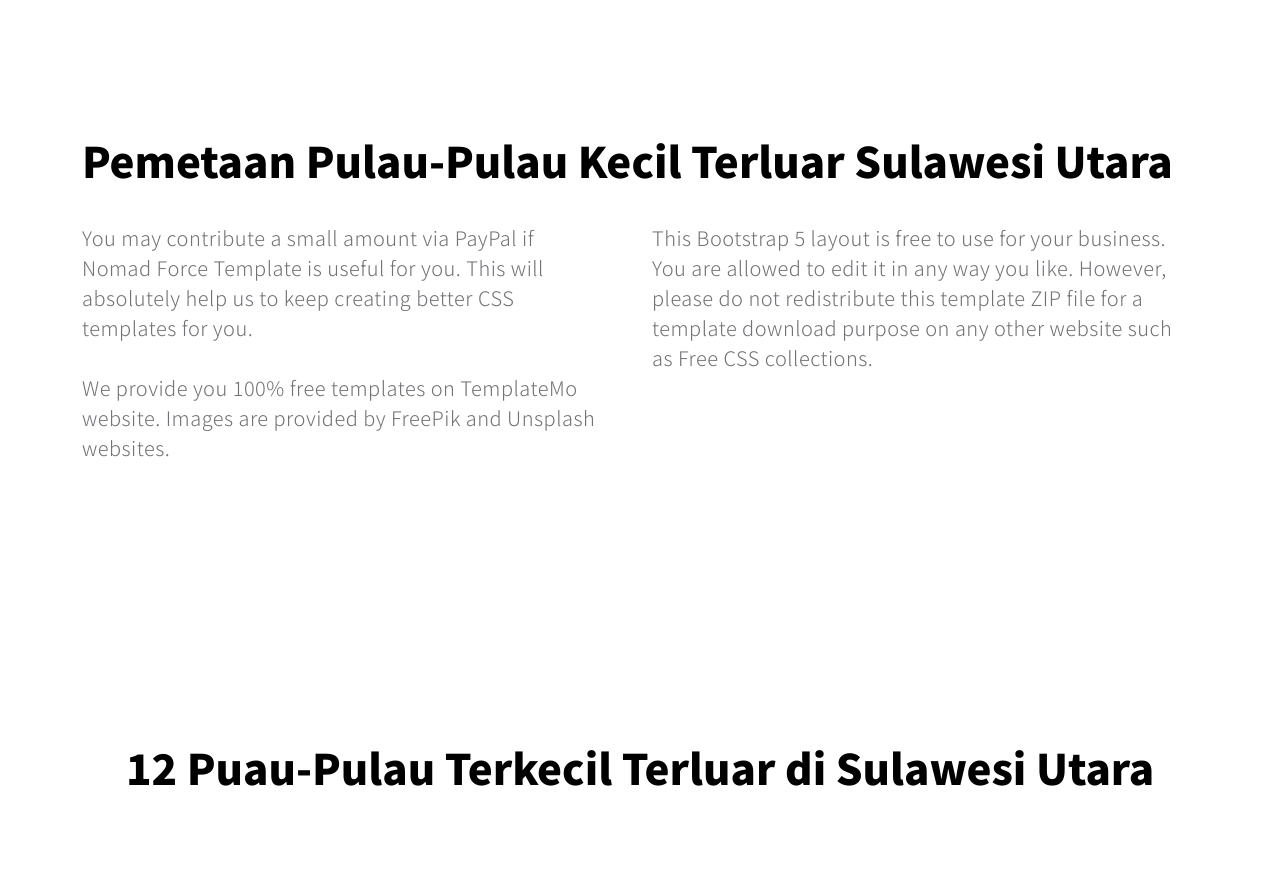
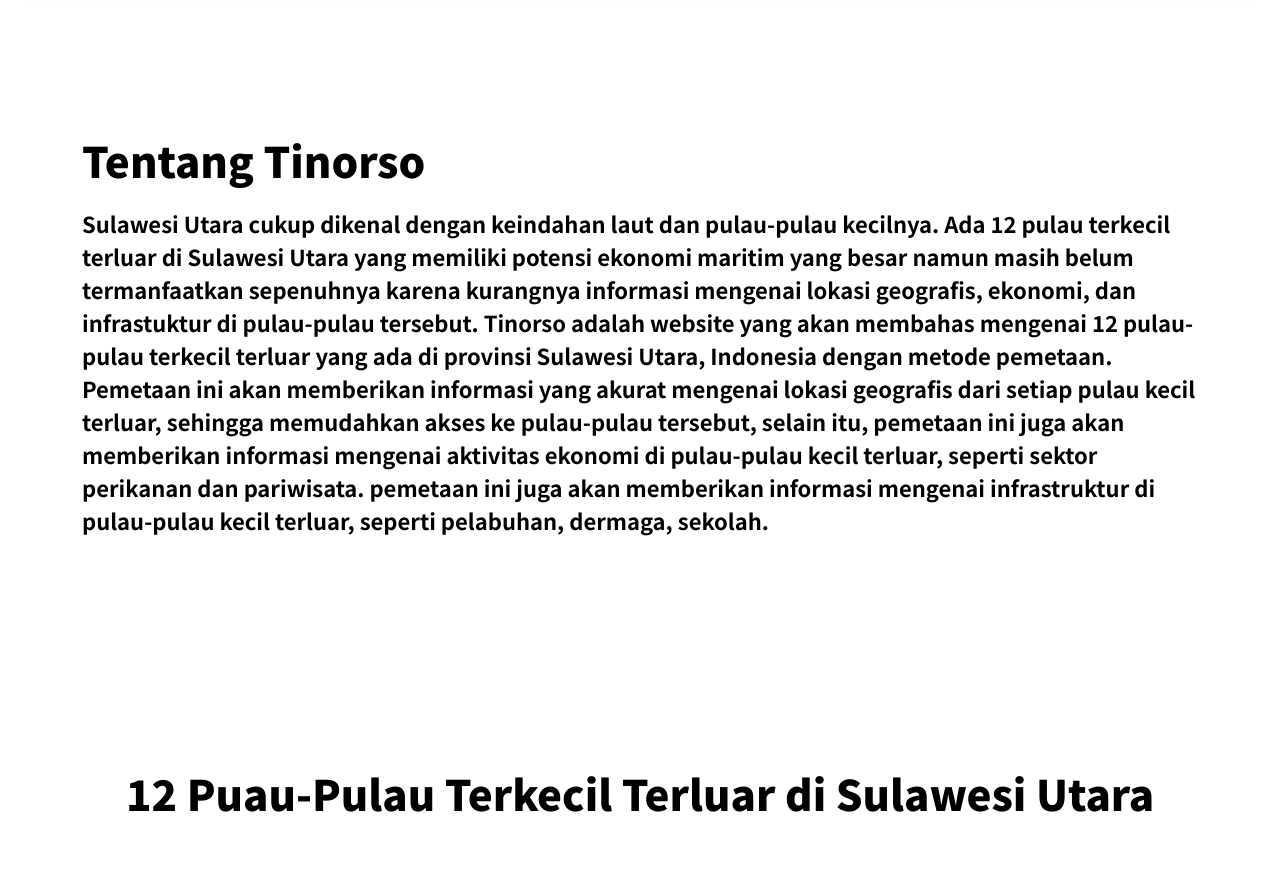
Before and after one commit to tinorso/Tinorso4Sigmar.github.io, a plain HTML site: page index.html in a window 1280 px wide. Shown: the part 860-1735 px from the top of the page. Drawn offline with Linux system fonts and the light colour scheme.

Commit message:
Update index.html

```diff
--- a/index.html
+++ b/index.html
@@ -91,15 +91,12 @@ https://templatemo.com/tm-567-nomad-force
                 <div class="container mb-5 pb-lg-5">
                     <div class="row">
                         <div class="col-12">
-                            <h2 class="mb-3" data-aos="fade-up">Pemetaan Pulau-Pulau Kecil Terluar Sulawesi Utara</h2>
+                            <h2 class="mb-3" data-aos="fade-up">Tentang Tinorso</h2>
                         </div>
-
-                        <div class="col-lg-6 col-12 mt-3 mb-lg-5">
-                            <p class="me-4" data-aos="fade-up" data-aos-delay="300">You may contribute <a rel="nofollow" href="http://paypal.me/templatemo" target="_blank">a small amount</a> via PayPal if <a rel="nofollow" href="https://templatemo.com/tm-567-nomad-force" target="_parent">Nomad Force Template</a> is useful for you. This will absolutely help us to keep creating better CSS templates for you. <br><br>We provide you 100% free templates on TemplateMo website. Images are provided by FreePik and Unsplash websites.</p>
-                        </div>
-
-                        <div class="col-lg-6 col-12 mt-lg-3 mb-lg-5">
-                            <p data-aos="fade-up" data-aos-delay="500">This Bootstrap 5 layout is free to use for your business. You are allowed to edit it in any way you like. However, please do not redistribute this template ZIP file for a template download purpose on any other website such as Free CSS collections.</p>
+                        <div class="">
+                            <h6 class="mb-3" data-aos="fade-up">Sulawesi Utara cukup dikenal dengan keindahan laut dan pulau-pulau kecilnya. Ada 12 pulau terkecil terluar di Sulawesi Utara yang memiliki potensi ekonomi maritim yang besar namun masih belum termanfaatkan sepenuhnya karena kurangnya informasi mengenai lokasi geografis, ekonomi, dan infrastuktur di pulau-pulau tersebut.
+                                Tinorso adalah website yang akan membahas mengenai 12 pulau-pulau terkecil terluar yang ada di provinsi Sulawesi Utara, Indonesia dengan metode pemetaan. Pemetaan ini akan memberikan informasi yang akurat mengenai lokasi geografis dari setiap pulau kecil terluar, sehingga memudahkan akses ke pulau-pulau tersebut, selain itu, pemetaan ini juga akan memberikan informasi mengenai aktivitas ekonomi di pulau-pulau kecil terluar, seperti sektor perikanan dan pariwisata.
+                                pemetaan ini juga akan memberikan informasi mengenai infrastruktur di pulau-pulau kecil terluar, seperti pelabuhan, dermaga, sekolah.</h2>
                         </div>
 
                     </div>
```
